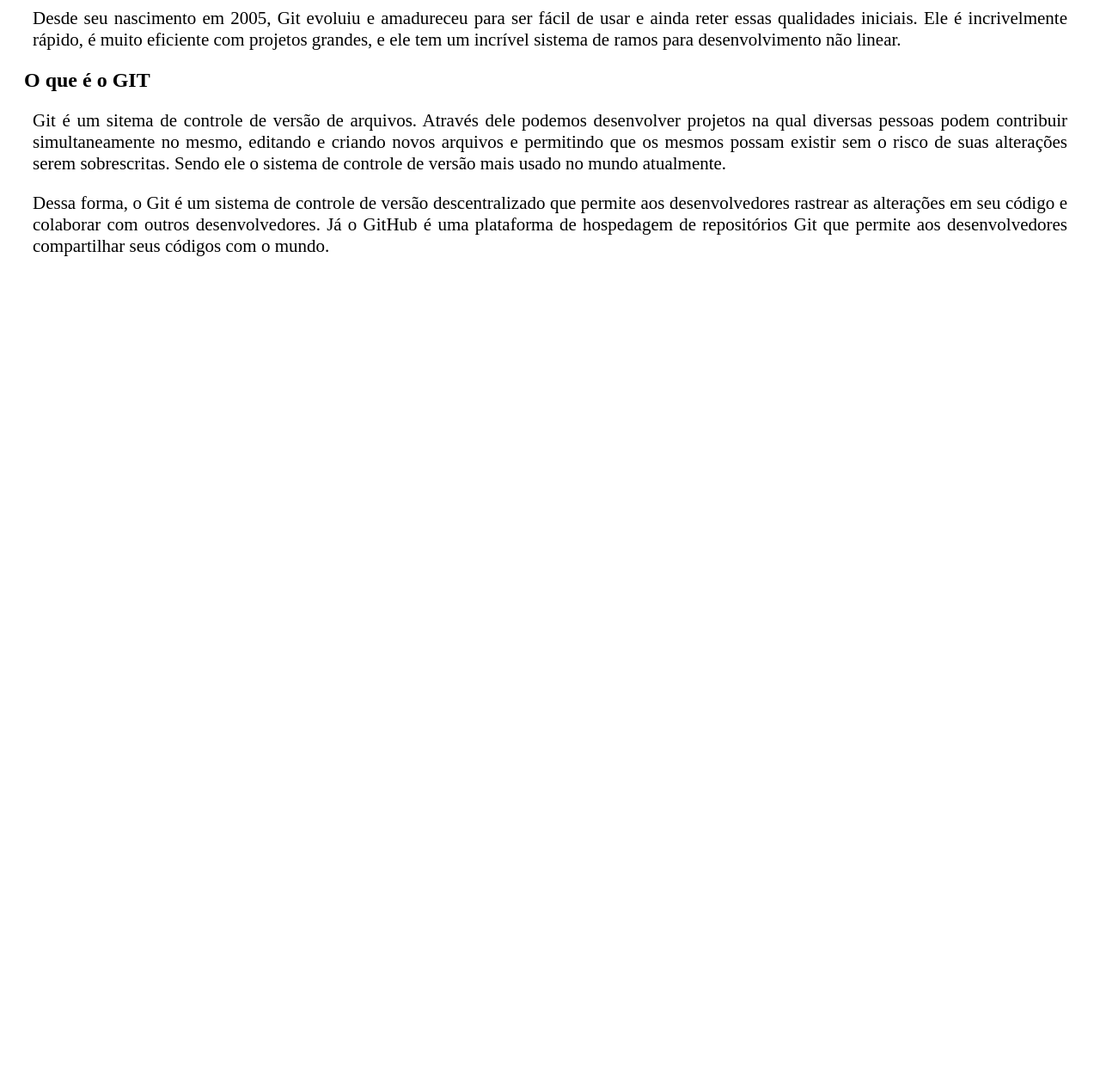
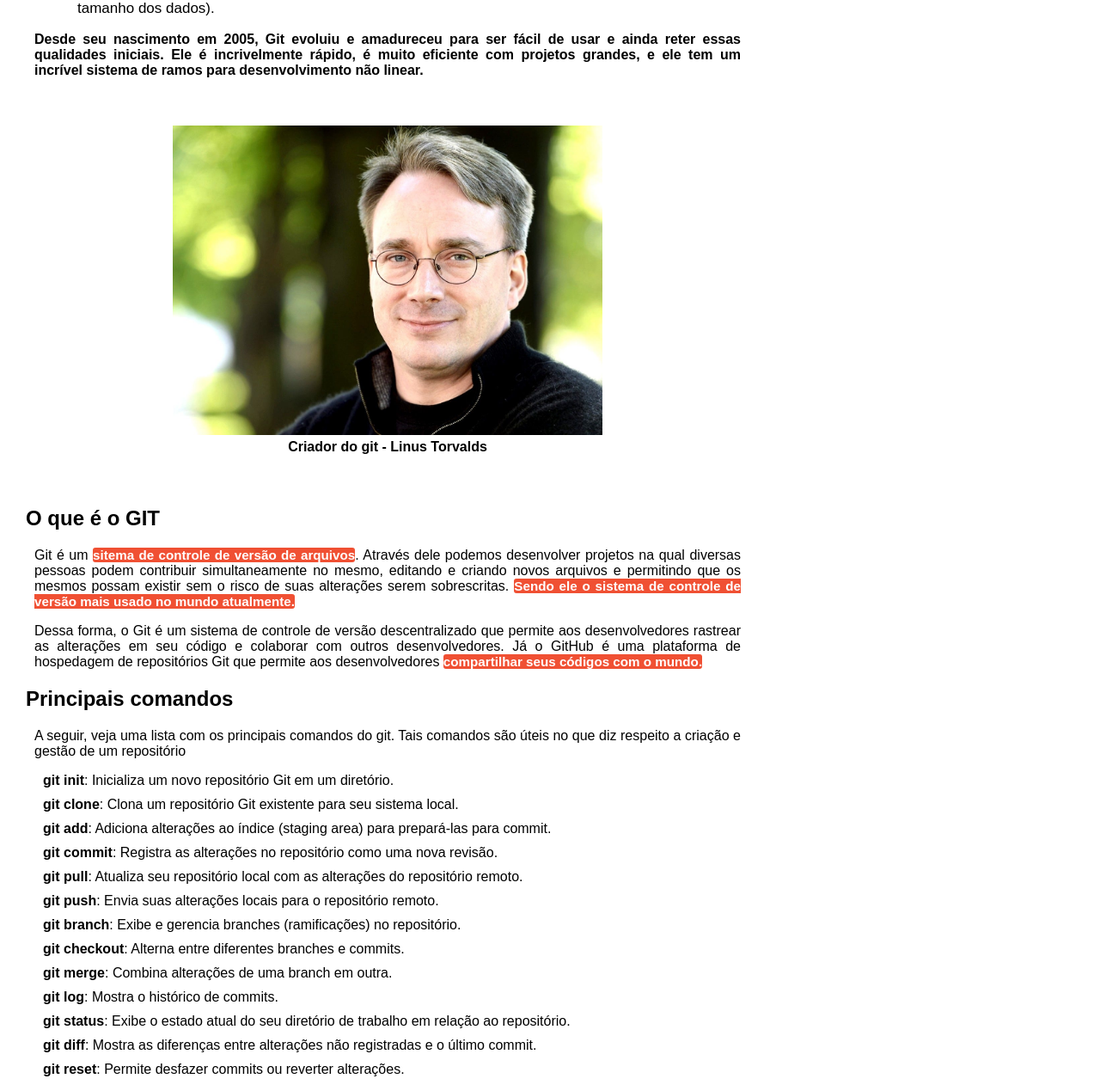
Before and after one commit to Gerencia-de-configuracao-e-mudancas/constru-o-de-p-gina-sobre-git-grupogt, a plain HTML site: page index.html in a window 1280 px wide. Shown: the part 579-1848 px from the top of the page at 86% size. Before the commit the page ends 899 px from the top, so only its background shows below. Drawn offline with Linux system fonts and the light colour scheme.

Commit message:
finalizando projeto

```diff
--- a/estilos.css
+++ b/estilos.css
@@ -1,38 +1,115 @@
-#barra-navegação{
-    margin-top: -20px;
-    background-color: rgb(224, 45, 45);
-    height: 90px;
-    width: 100%;
+@charset "UTF-8";
+
+/*Setando configurações gerais*/
+*{
+    font-family: sans-serif;
 }
+
+/*Estilziando textos*/
+div > p{
+    font-size: 1em;
+}
+
+#navi{
+    display: flex;
+    flex-direction: row;
+}
+
+/*Estilos da barra de navegação superior*/
+#nav-gation{
+    display: flex;
+    justify-content: space-between;
+    background-color: rgb(255, 224, 224);
+    align-items: center;
+}
+
+/*Definindo ajustes no corpo da página*/
+body{
+    margin: 0;
+    padding: 0 10px;
+}
+
+/*Ajuste na logo do git*/
+nav > img{
+    width: 120px;
+    margin: 10px 0 10px 20px;
+}
+
+/*Ajustando as listas em geral*/
 ul{
     list-style: none;
     display: flex;
+    flex-direction: column;
+    gap: 10px;
     justify-content: flex-end;
 }
-li{
-    float: left;
 
+/*Usando detalhes*/
+span{
+    font-weight: bold;
+    font-size: .95em;
+    background-color: rgb(240, 80, 51);
+    color: rgb(255, 255, 255);
+    border-radius: 3px;
 }
+
+/*principal da pagina*/
+.corpo{
+    width: 70%;
+}
+
+/*Imagem do criador do linux e git*/
+figure > img{
+    width: 500px;
+    margin: auto;
+    display: block;
+}
+
+figcaption{
+    text-align: center;
+    padding: 5px;
+    font-weight: bold;
+}
+
+figure{
+    margin: 55px;
+}
+
+/*Estilo geral dos links da página*/
 a{
     display: block;
+    font-weight: bold;
     color: rgb(39, 39, 39);
-    padding: 35px 16px;
-    text-decoration: none;;
+    padding: 10px 16px;
+    border-radius: 15px;
+    text-decoration: none;
+    transition: all .5s;
 }
+
+/*Animação quando ocorre a interação com os links*/
 li a:hover{
-    background-color: rgb(206, 45, 45);
+    background-color: rgb(177, 66, 66);
+    transition: all .5s;
 }
+
+/*Estiizando título principal*/
 h1{
     font-size: 30px;
 }
+
+/*Estilizando título secundário*/
 h2{
     margin-left: 20px;
 }
+
+/*Ajuste geral no parágrafos da página*/
 p, #p2{
     font-size: 21px;
     margin-inline: 30px;
     text-align: justify;
 }
+
+/*Lista com as vantegens do Git*/
 #vantagens_git{
     margin-inline: 80px;
     font-size: 17px;
--- a/index.html
+++ b/index.html
@@ -1,64 +1,113 @@
 <!DOCTYPE html>
 <html lang="pt-br">
+
 <head>
     <meta charset="UTF-8">
     <meta name="viewport" content="width=device-width, initial-scale=1.0">
     <title>Git</title>
     <link rel="stylesheet" href="estilos.css">
 </head>
+
 <body>
-    <div id="barra-navegação">
-        <nav>
-            <ul>
+
+    <nav id="nav-gation">
+        <img src="./img/git-icon.png" alt="Logo do git">
+        <ul id="navi">
             <li>
                 <a href="#historia">História do git </a>
             </li>
             <li>
-                    <a href="#">O que é git? </a>
+                <a href="#o que é">O que é git? </a>
             </li>
             <li>
-                    <a href="#">Princípais comandos</a>
+                <a href="#comandos">Principais comandos</a>
             </li>
         </ul>
     </nav>
 
-    </div>
-    <div>
+
+    <div class="corpo">
         <h1>Conheça o git:</h1><br>
         <h2 id="historia">História</h2>
         <p>
-            Como muitas coisas na vida, o Git começou com um pouco de destruição criativa e uma ardente controvérsia.
+            Como muitas coisas na vida, o <span>Git começou com um pouco de destruição criativa e uma ardente
+                controvérsia.</span>
             O núcleo (kernel) do Linux é um projeto de código aberto com um escopo bastante grande.
-           A maior parte da vida da manutenção do núcleo o Linux (1991-2002), as mudanças no código eram compartilhadas como correções e arquivos.
+            A maior parte da vida da manutenção do núcleo o Linux (1991-2002), as mudanças no código eram compartilhadas
+            como correções e arquivos.
             Em 2002, o projeto do núcleo do Linux começou usar uma DVCS proprietária chamada BitKeeper.<br><br>
-           Em 2005, a relação entre a comunidade que desenvolveu o núcleo do Linux e a empresa que desenvolveu BitKeeper quebrou em pedaços, e a ferramenta passou a ser paga. Isto alertou a comunidade que desenvolvia o Linux (e especialmente Linus Torvalds, o criador do Linux) a desenvolver a sua própria ferramenta baseada em lições aprendidas ao usar o BitKeeper.
+            Em 2005, a relação entre a comunidade que desenvolveu o núcleo do Linux e a empresa que desenvolveu
+            BitKeeper quebrou em pedaços, e a ferramenta passou a ser paga. Isto alertou a comunidade que desenvolvia o
+            Linux (e especialmente Linus Torvalds, o criador do Linux) a <span>
+                desenvolver a sua própria ferramenta baseada em
+                lições aprendidas ao usar o BitKeeper.
+            </span>
             Algumas metas do novo sistema era os seguintes:<br>
         <p id="vantagens_git">
             1- Velocidade.<br>
             2- Projeto simples.<br>
             3- Forte suporte para desenvolvimento não-linear (milhares de ramos paralelos).<br>
             4- Completamente distribuído.<br>
-           5- Capaz de lidar com projetos grandes como o núcleo o Linux com eficiência (velocidade e tamanho dos dados).<br>
+            5- Capaz de lidar com projetos grandes como o núcleo o Linux com eficiência (velocidade e tamanho dos
+            dados).<br>
         </p>
-        <p id="p2">
-            Desde seu nascimento em 2005, Git evoluiu e amadureceu para ser fácil de usar e ainda reter essas qualidades iniciais.
-            Ele é incrivelmente rápido, é muito eficiente com projetos grandes, e ele tem um incrível sistema de ramos para desenvolvimento não linear.
-
+        <p id="p1" style="font-weight: bold;">
+            Desde seu nascimento em 2005, Git evoluiu e amadureceu para ser fácil de usar e ainda reter essas qualidades
+            iniciais.
+            Ele é incrivelmente rápido, é muito eficiente com projetos grandes, e ele tem um incrível sistema de ramos
+            para desenvolvimento não linear.
         </p>
+        <figure>
+            <img src="./img/criador-git.jpg" alt="Criador do git">
+            <figcaption>Criador do git - Linus Torvalds</figcaption>
+        </figure>
+    </div>
+    <div class="corpo">
+        <h2 id="o que é">O que é o GIT</h2>
+        <p>
+            Git é um <span>sitema de controle de versão de arquivos</span>. Através dele podemos desenvolver projetos na
+            qual
+            diversas pessoas podem contribuir simultaneamente no mesmo,
+            editando e criando novos arquivos e permitindo que os mesmos possam existir sem o risco de suas alterações
+            serem sobrescritas.
+            <span>Sendo ele o sistema de controle de versão mais usado no mundo atualmente.</span><br>
+        <p>
+            Dessa forma, o Git é um sistema de controle de versão descentralizado que permite aos desenvolvedores
+            rastrear as alterações em seu código e colaborar com outros desenvolvedores.
+            Já o GitHub é uma plataforma de hospedagem de repositórios Git que permite aos desenvolvedores <span>
+                compartilhar
+                seus códigos com o mundo.
+            </span>
+            <br>
         </p>
     </div>
+
+    <section class="corpo">
+        <h2 id="comandos">Principais comandos</h2>
+
         <div>
-      <h2 id="o que é">O que é o GIT</h2>
-      <p>
-        Git é um sitema de controle de versão de arquivos. Através dele podemos desenvolver projetos na qual diversas pessoas podem contribuir simultaneamente no mesmo,
-        editando e criando novos arquivos e permitindo que os mesmos possam existir sem o risco de suas alterações serem sobrescritas.
-        Sendo ele o sistema de controle de versão mais usado no mundo atualmente.<br>
-        <p>
-          Dessa forma, o Git é um sistema de controle de versão descentralizado que permite aos desenvolvedores rastrear as alterações em seu código e colaborar  com outros desenvolvedores.
-          Já o GitHub é uma plataforma de hospedagem de repositórios Git que permite aos desenvolvedores  compartilhar seus códigos com o mundo.
-          <br>
-        </p>
-      </p>
+            <p>A seguir, veja uma lista com os principais comandos do git. Tais comandos são úteis no que diz respeito a criação e gestão de um repositório</p>
         </div>
+
+        <ul>
+            <li><strong>git init</strong>: Inicializa um novo repositório Git em um diretório.</li>
+            <li><strong>git clone</strong>: Clona um repositório Git existente para seu sistema local.</li>
+            <li><strong>git add</strong>: Adiciona alterações ao índice (staging area) para prepará-las para commit.
+            </li>
+            <li><strong>git commit</strong>: Registra as alterações no repositório como uma nova revisão.</li>
+            <li><strong>git pull</strong>: Atualiza seu repositório local com as alterações do repositório remoto.</li>
+            <li><strong>git push</strong>: Envia suas alterações locais para o repositório remoto.</li>
+            <li><strong>git branch</strong>: Exibe e gerencia branches (ramificações) no repositório.</li>
+            <li><strong>git checkout</strong>: Alterna entre diferentes branches e commits.</li>
+            <li><strong>git merge</strong>: Combina alterações de uma branch em outra.</li>
+            <li><strong>git log</strong>: Mostra o histórico de commits.</li>
+            <li><strong>git status</strong>: Exibe o estado atual do seu diretório de trabalho em relação ao
+                repositório.</li>
+            <li><strong>git diff</strong>: Mostra as diferenças entre alterações não registradas e o último commit.</li>
+            <li><strong>git reset</strong>: Permite desfazer commits ou reverter alterações.</li>
+        </ul>
+
+    </section>
 </body>
+
 </html>
```
Also changed, not shown: img/criador-git.jpg (added), img/git-icon.png (added). Lines whose indentation alone changed are shown as unchanged.
